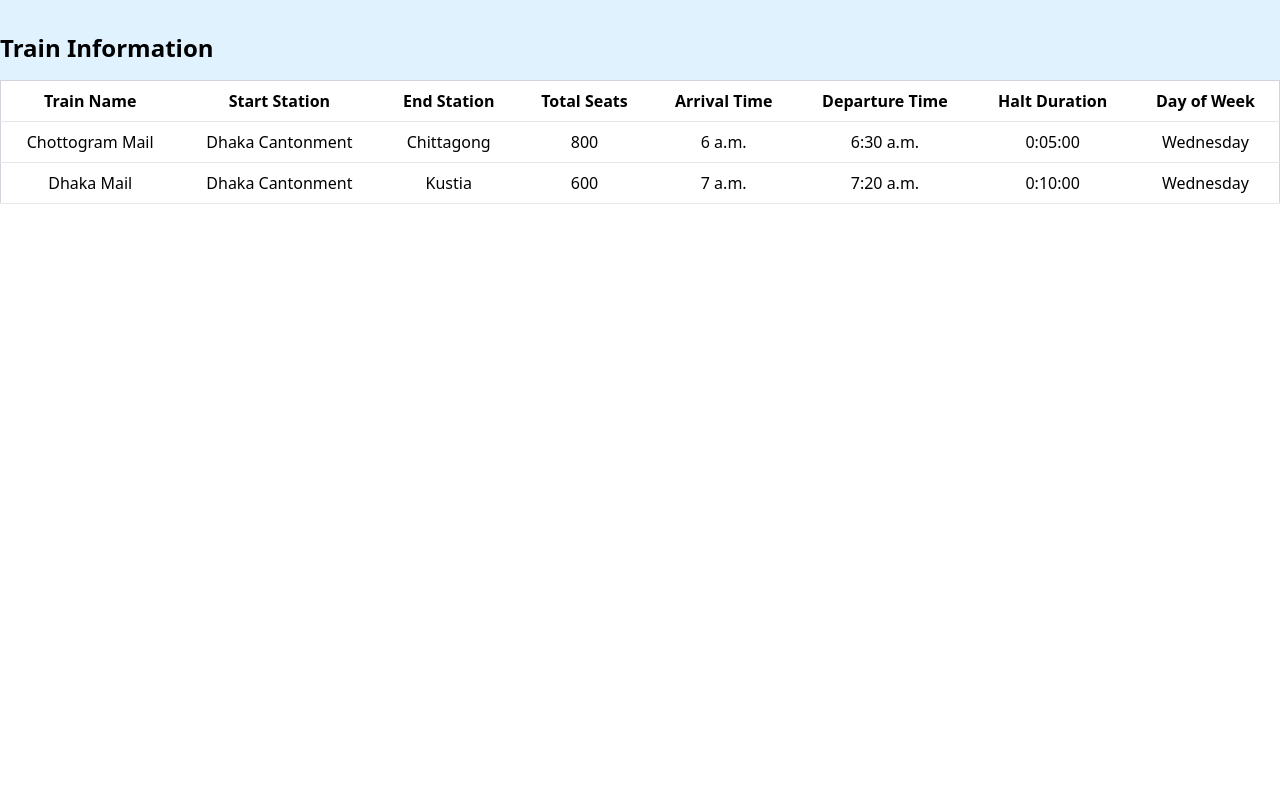
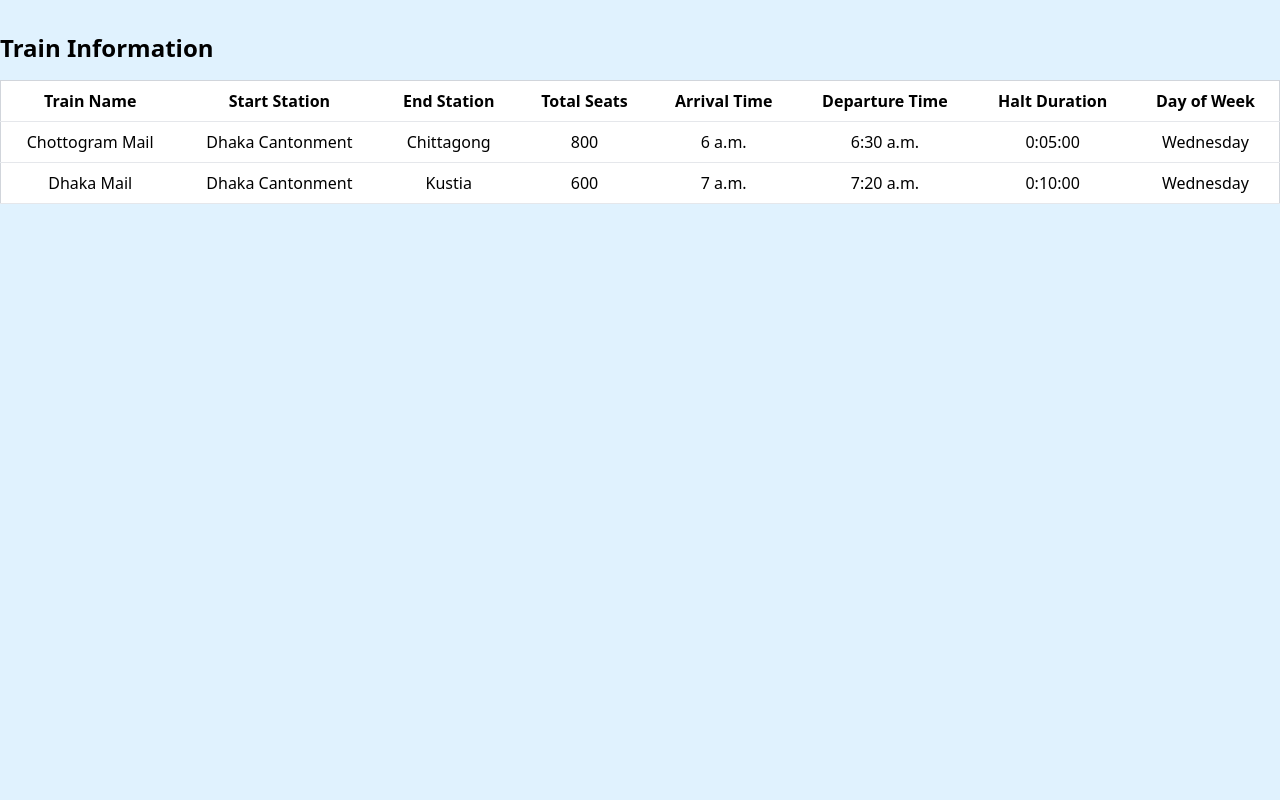
Before and after one commit to ripionck/metro-express, a Django app: page /train/train-list/ in a window 1280 px wide. Shown: the part 60-860 px from the top of the page. Before the commit the page ends 264 px from the top, so only its background shows below. Run offline with Django 5.2, Linux system fonts and the light colour scheme; data comes from the database, SQL or seed files in the repository; some libraries are stand-ins or nearby versions.

Commit message:
edited train information height

```diff
--- a/train/templates/trains/trains_list.html
+++ b/train/templates/trains/trains_list.html
@@ -3,7 +3,7 @@
     Trains Information
 {% endblock title %}
 {% block content %}
-    <div class="container mx-auto pt-8">
+    <div class="container mx-auto pt-8 h-screen">
         <h1 class="text-2xl font-bold mb-4">Train Information</h1>
         <table class="min-w-full bg-white border border-gray-300">
             <thead>
```
